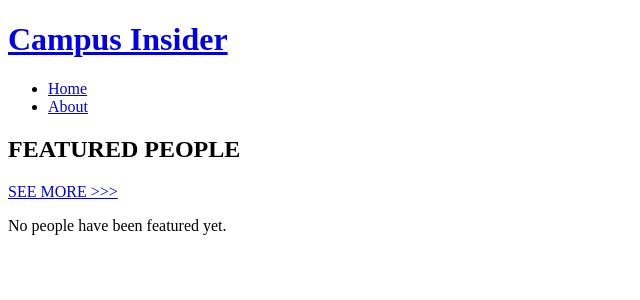
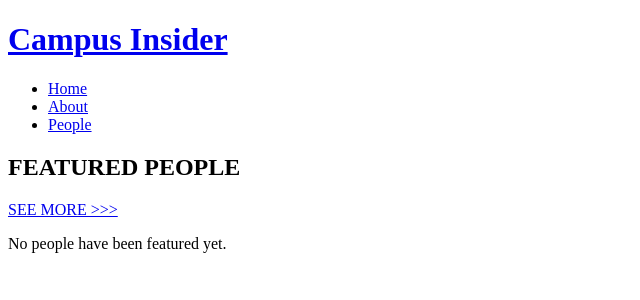
Before and after one commit to kesdigital/campusinsider-django, a Django app: page / in a window 1280 px wide. Shown: the top 300 px of the page, without its empty margins (0-640 px from the left). Run offline with Django 4.2, Linux system fonts and the light colour scheme.

Commit message:
Add route /people and it's initial template (people/profile_list.html

```diff
--- /dev/null
+++ b/apps/people/urls.py
@@ -0,0 +1,7 @@
+from django.urls import path
+
+from . import views
+
+app_name = "people"
+
+urlpatterns = [path("", views.ProfileListView.as_view(), name="profile_list")]
--- a/config/urls.py
+++ b/config/urls.py
@@ -21,4 +21,5 @@ from django.urls import path, include
 urlpatterns = [
     path("admin/", admin.site.urls),
     path("", include("apps.core.urls")),
+    path("people", include("apps.people.urls")),
 ] + static(settings.MEDIA_URL, document_root=settings.MEDIA_ROOT)
--- a/templates/base.html
+++ b/templates/base.html
@@ -24,6 +24,7 @@
       <ul>
         <li><a href="{% url "core:home" %}">Home</a></li>
         <li><a href="{% url "core:about" %}">About</a></li>
+        <li><a href="{% url "people:profile_list" %}">People</a></li>
       </ul>
     </nav>
 
--- a/templates/core/home.html
+++ b/templates/core/home.html
@@ -11,7 +11,7 @@
 
     <div class="featured_people__header">
       <h2>FEATURED PEOPLE</h2>
-      <p><a href="#">SEE MORE >>></a></p>
+      <p><a href="{% url "people:profile_list" %}">SEE MORE >>></a></p>
     </div>
 
     {% if featured_profiles %}
```
Also changed, not shown: apps/people/views.py (+6 -1 lines), templates/people/profile_list.html (added, +7 -0 lines).
